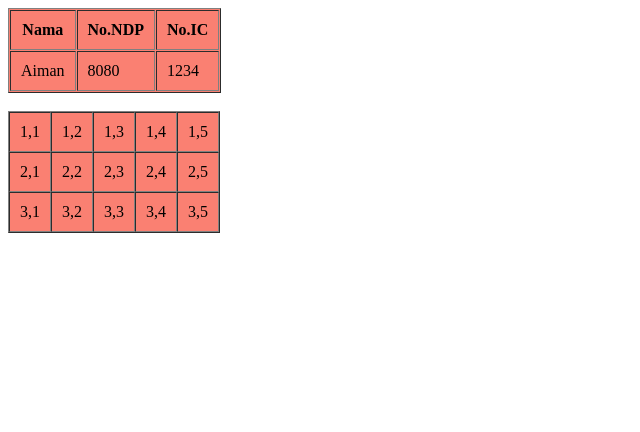
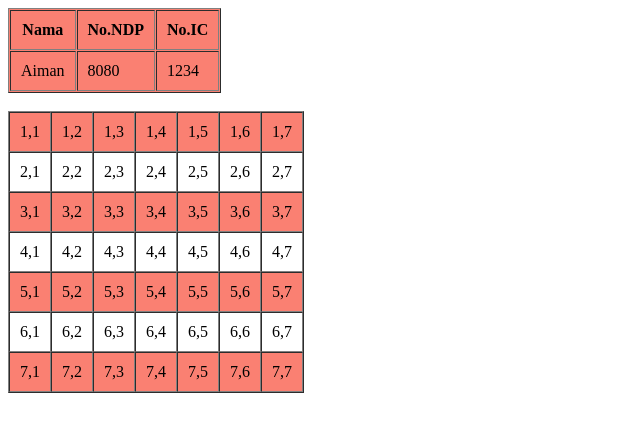
Before and after one commit to mriyani/asasphp, a PHP site: page /8_table.php in a window 1280 px wide. Shown: the top 432 px of the page, without its empty margins (0-640 px from the left). Run offline with PHP 8.4, Linux system fonts and the light colour scheme.

Commit message:
Update table row's color

```diff
--- a/8_table.php
+++ b/8_table.php
@@ -4,6 +4,11 @@
     <meta charset="UTF-8">
     <meta name="viewport" content="width=device-width, initial-scale=1.0">
     <title>Create Table</title>
+    <style>
+        .warna-baris {
+            background-color: salmon;
+        }
+    </style>
 </head>
 <body>
 
@@ -20,16 +25,18 @@
         </tr>
     </table>
     <br>
-    <table border="1" cellpadding="10" cellspacing="0" bgcolor="salmon">
-        <?php
-            for ($i=1; $i<=3; $i++) {
-                echo "<tr>";
-                for ($j=1; $j<=5; $j++) {
-                    echo "<td>$i,$j</td>";
-                }
-                echo "</tr>";
-            }
-        ?>
+    <table border="1" cellpadding="10" cellspacing="0">
+        <?php for ($i=1; $i<=7; $i++) { ?>
+            <?php if ($i % 2 == 1) { ?>
+                <tr class="warna-baris">
+            <?php } else { ?>
+                <tr>
+            <?php } ?>
+                <?php for ($j=1; $j<=7; $j++) { ?>
+                    <td><?= "$i,$j"; ?></td>
+                <?php } ?>
+                </tr>
+        <?php } ?>
     </table>
 </body>
 </html>
```
